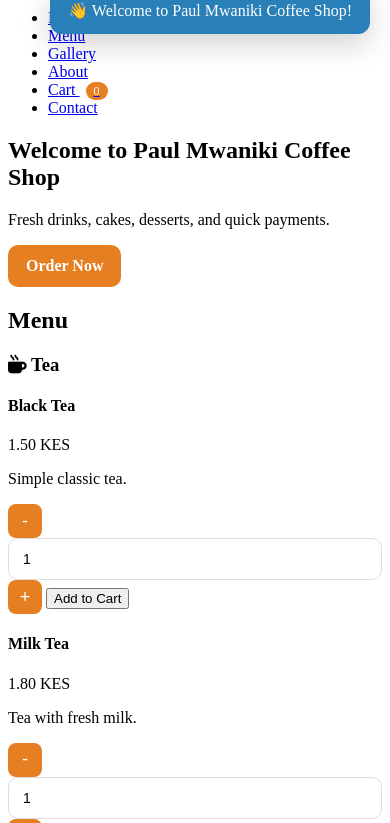
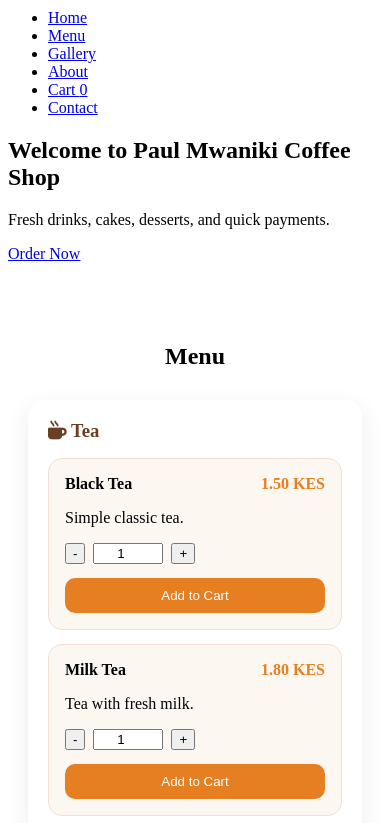
Before and after one commit to mwanikipaul900-paul/paulcoffeeshop.github.io, a plain HTML site: page index.html in a window 390 px wide. Shown: the part 33-856 px from the top of the page. Drawn offline with Linux system fonts and the light colour scheme.

Commit message:
Update style.css

```diff
--- a/style.css
+++ b/style.css
@@ -1,243 +1,101 @@
-.added-badge {
-    position: absolute;
-    top: 12px;
-    right: 12px;
-    background: #d35400;
-    color: #fff;
-    font-size: 12px;
-    font-weight: 700;
-    padding: 6px 10px;
-    border-radius: 999px;
-    display: none;
-    z-index: 5;
-    box-shadow: 0 4px 10px rgba(0,0,0,0.15);
+* {
+    box-sizing: border-box;
 }
 
-.cart-section {
+.menu {
     padding: 60px 20px;
 }
 
-.cart-container {
-    display: grid;
-    grid-template-columns: 1.6fr 1fr;
-    gap: 24px;
-    align-items: start;
+.menu h2 {
+    text-align: center;
+    margin-bottom: 30px;
 }
 
-.cart-items-list {
+.menu-grid {
+    display: grid;
+    grid-template-columns: repeat(3, minmax(0, 1fr));
+    gap: 20px;
+    max-width: 1400px;
+    margin: 0 auto;
+}
+
+.menu-category {
     background: #fff;
-    border-radius: 14px;
+    border-radius: 16px;
     padding: 20px;
     box-shadow: 0 8px 25px rgba(0,0,0,0.08);
 }
 
-.cart-item {
-    display: grid;
-    grid-template-columns: 1.4fr 1fr 0.8fr auto;
-    gap: 14px;
-    align-items: center;
-    padding: 14px 0;
-    border-bottom: 1px solid #eee;
+.menu-category h3 {
+    margin-top: 0;
+    margin-bottom: 16px;
+    color: #6b3e26;
 }
 
-.cart-item:last-child {
-    border-bottom: none;
+.menu-items {
+    display: grid;
+    grid-template-columns: 1fr;
+    gap: 14px;
 }
 
-.cart-item-details h4 {
-    margin: 0 0 6px;
+.menu-item {
+    background: #fdf7f2;
+    border: 1px solid #f0e0d6;
+    border-radius: 14px;
+    padding: 16px;
+    position: relative;
 }
 
-.item-price {
-    margin: 0;
-    color: #666;
-    font-size: 14px;
+.item-header {
+    display: flex;
+    justify-content: space-between;
+    gap: 12px;
+    align-items: center;
+    margin-bottom: 8px;
 }
 
-.cart-item-quantity {
-    display: flex;
-    align-items: center;
-    gap: 8px;
+.item-header h4 {
+    margin: 0;
 }
 
-.cart-qty-btn,
-.btn-quantity {
-    width: 34px;
-    height: 34px;
-    border: none;
-    border-radius: 8px;
-    background: #e67e22;
-    color: white;
-    cursor: pointer;
-    font-size: 18px;
+.price {
+    font-weight: 700;
+    color: #e67e22;
+    white-space: nowrap;
 }
 
-.cart-qty-input,
-.quantity-input,
-#customer-name,
-#customer-email,
-#customer-phone,
-#mpesa-phone,
-#payment-method {
-    width: 100%;
-    padding: 12px 14px;
-    border: 1px solid #ddd;
-    border-radius: 10px;
-    outline: none;
-    font-size: 14px;
-    box-sizing: border-box;
+.item-controls {
+    display: flex;
+    flex-wrap: wrap;
+    gap: 8px;
+    align-items: center;
+    margin-top: 12px;
 }
 
-.cart-item-total {
-    font-weight: 700;
-    color: #222;
+.quantity-input {
+    width: 70px;
+    text-align: center;
 }
 
-.btn-remove-item {
+.btn-add-to-cart {
+    flex: 1 1 100%;
+    margin-top: 6px;
+    background: #e67e22;
+    color: #fff;
     border: none;
-    background: #ffeded;
-    color: #c0392b;
-    width: 38px;
-    height: 38px;
+    padding: 10px 14px;
     border-radius: 10px;
     cursor: pointer;
 }
 
-.cart-summary {
-    background: #fff;
-    border-radius: 14px;
-    padding: 20px;
-    box-shadow: 0 8px 25px rgba(0,0,0,0.08);
+@media (max-width: 1100px) {
+    .menu-grid {
+        grid-template-columns: repeat(2, minmax(0, 1fr));
+    }
 }
 
-.summary-item {
-    display: flex;
-    flex-direction: column;
-    gap: 8px;
-    margin-bottom: 14px;
-}
-
-.summary-item.total {
-    display: flex;
-    flex-direction: row;
-    justify-content: space-between;
-    align-items: center;
-    font-size: 18px;
-    font-weight: 700;
-    border-top: 1px solid #eee;
-    padding-top: 14px;
-    margin-top: 14px;
-}
-
-.btn {
-    display: inline-block;
-    text-decoration: none;
-    border: none;
-    border-radius: 10px;
-    padding: 12px 18px;
-    cursor: pointer;
-    font-weight: 600;
-}
-
-.btn-primary {
-    background: #e67e22;
-    color: white;
-}
-
-.btn-primary:disabled,
-.btn-danger:disabled {
-    opacity: 0.55;
-    cursor: not-allowed;
-}
-
-.btn-danger {
-    background: #c0392b;
-    color: white;
-}
-
-.btn-full {
-    width: 100%;
-    margin-top: 10px;
-}
-
-.payment-select {
-    background: #fff;
-}
-
-.empty-cart {
-    text-align: center;
-    padding: 30px 10px;
-    color: #666;
-}
-
-.empty-cart i {
-    font-size: 48px;
-    margin-bottom: 10px;
-    color: #e67e22;
-}
-
-.toast-notification {
-    position: fixed;
-    top: 20px;
-    right: 20px;
-    min-width: 240px;
-    max-width: 360px;
-    padding: 14px 18px;
-    border-radius: 12px;
-    color: #fff;
-    background: #2c3e50;
-    box-shadow: 0 10px 30px rgba(0,0,0,0.18);
-    transform: translateX(120%);
-    opacity: 0;
-    transition: transform 0.35s ease, opacity 0.35s ease;
-    z-index: 9999;
-}
-
-.toast-notification.show {
-    transform: translateX(0);
-    opacity: 1;
-}
-
-.toast-notification.success {
-    background: #27ae60;
-}
-
-.toast-notification.error {
-    background: #c0392b;
-}
-
-.toast-notification.warning {
-    background: #f39c12;
-}
-
-.toast-notification.info {
-    background: #2980b9;
-}
-
-.nav-link.cart-link {
-    position: relative;
-}
-
-.cart-count {
-    background: #e67e22;
-    color: white;
-    border-radius: 999px;
-    padding: 2px 8px;
-    font-size: 12px;
-    margin-left: 6px;
-}
-
-.added-badge {
-    pointer-events: none;
-}
-
-@media (max-width: 900px) {
-    .cart-container {
+@media (max-width: 700px) {
+    .menu-grid {
         grid-template-columns: 1fr;
     }
-
-    .cart-item {
-        grid-template-columns: 1fr;
-        gap: 10px;
-    }
 }
```
